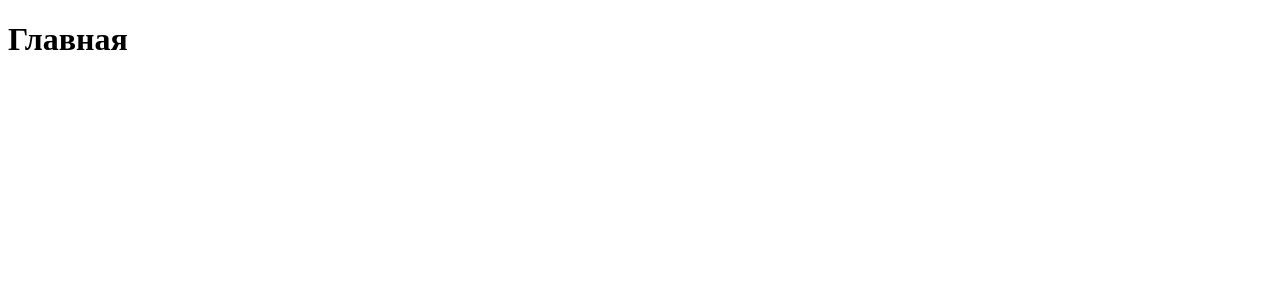
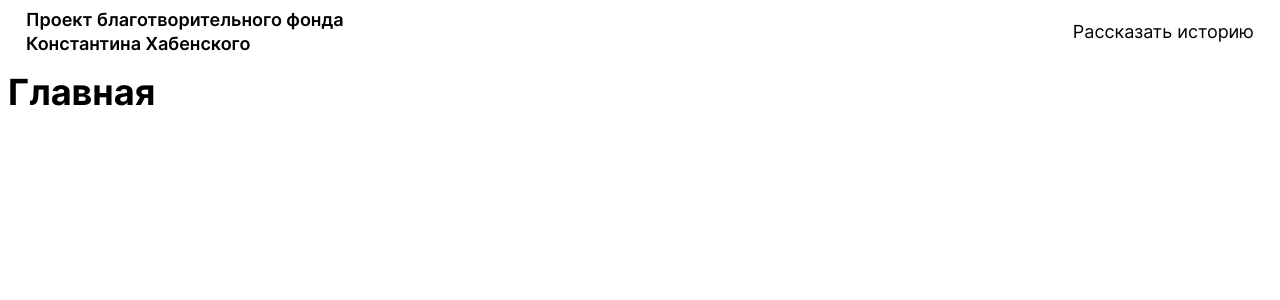
Before and after one commit to notabene91/rak-lechitsa, a Nuxt app: page / in a window 1280 px wide. Shown: the top 300 px of the page. Built offline with nearby package versions, Linux system fonts and the light colour scheme.

Commit message:
created header vithout menu

```diff
--- /dev/null
+++ b/components/Header.vue
@@ -0,0 +1,52 @@
+<template>
+  <header class="header">
+    <div class="header__container container">
+      <div class="header__title strong">
+        Проект благотворительного фонда<br />
+        Константина Хабенского
+      </div>
+      <!-- это левый блок-->
+      <nav class="header__nav">
+        <!-- вот сюда будет подключаться главное меню, на место div's-->
+        <div></div>
+        <!-- вот на эту ссылку должен вешаться обработчик, который будет вызывать попап -->
+        <span class="header__login">
+          Рассказать историю
+        </span>
+      </nav>
+    </div>
+  </header>
+</template>
+
+<script>
+export default {};
+</script>
+
+<style scoped>
+.header {
+  padding: 0 18px;
+}
+.header__container {
+  margin: 0 auto;
+
+  display: -webkit-flex;
+  display: -webkit-box;
+  display: -moz-flex;
+  display: -moz-box;
+  display: -ms-flexbox;
+  display: -ms-flex;
+  display: -o-flex;
+  display: flex;
+  -webkit-box-pack: justify;
+  -webkit-justify-content: space-between;
+  -ms-flex-pack: justify;
+  justify-content: space-between;
+  -webkit-box-align: center;
+  -webkit-align-items: center;
+  -ms-flex-align: center;
+  align-items: center;
+}
+.header__login {
+  cursor: pointer;
+}
+</style>
--- a/layouts/default.vue
+++ b/layouts/default.vue
@@ -1,11 +1,36 @@
 <template>
   <div>
+    <i-header />
     <nuxt />
   </div>
 </template>
 
 <script>
-export default {};
+import Header from '@/components/Header';
+export default {
+  components: {
+    'i-header': Header,
+  },
+};
 </script>
 
-<style scoped></style>
+<style>
+/* blocks */
+html {
+  background: white;
+  color: black;
+  font-family: 'Inter', sans-serif;
+  font-style: normal;
+  font-weight: normal;
+  font-size: 18px;
+  line-height: 24px;
+}
+.container {
+  width: 100%;
+  max-width: 1320px;
+}
+/* modificators */
+.strong {
+  font-weight: 600;
+}
+</style>
```
Also changed, not shown: components/Logo.vue (deleted, +0 -40 lines).
